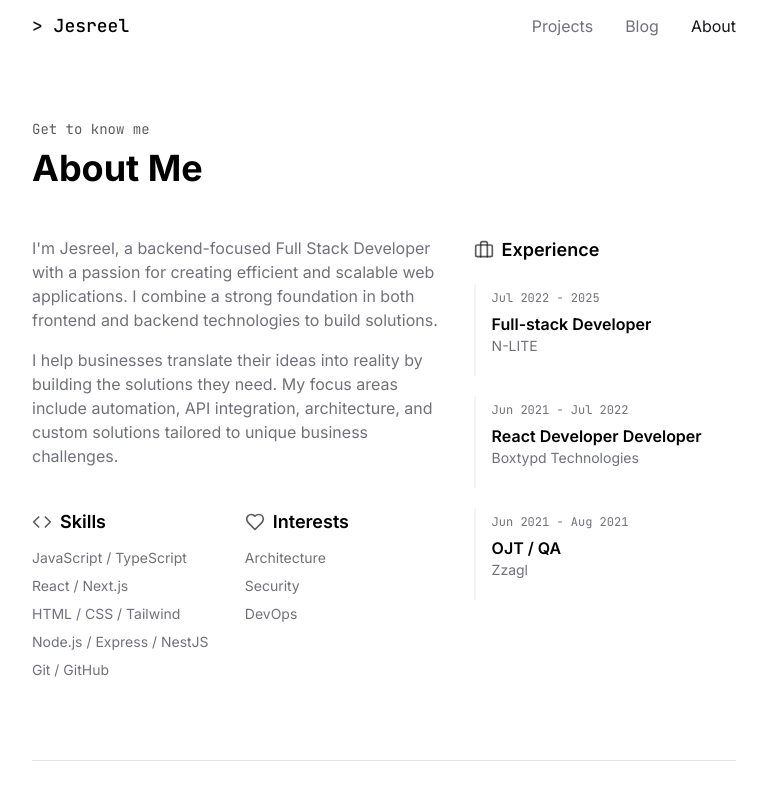
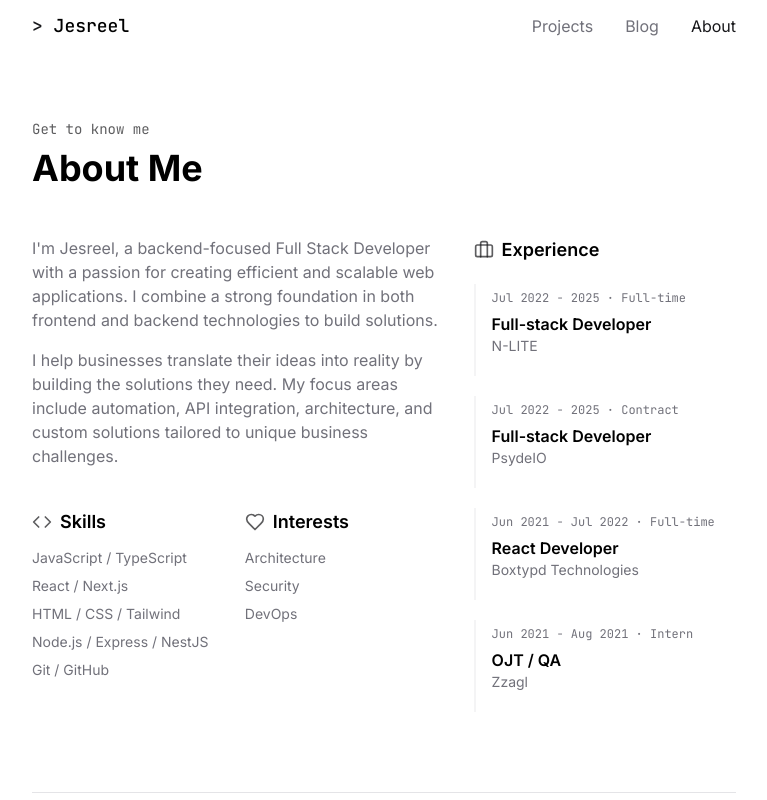
Before and after one commit to jesreel01/my-porfolio, a Next.js app: page /about in a window 1280 px wide. Shown: the top 800 px of the page, without its empty margins (256-1023 px from the left). Built offline with nearby package versions, Linux system fonts and the light colour scheme.

Commit message:
feat: add new experience entry and refine existing job details on about page

```diff
--- a/app/about/page.tsx
+++ b/app/about/page.tsx
@@ -2,7 +2,12 @@
 
 import React from "react";
 import { motion } from "framer-motion";
-import { CodeIcon, GraduationCapIcon, BriefcaseIcon, HeartIcon } from "lucide-react";
+import {
+  CodeIcon,
+  GraduationCapIcon,
+  BriefcaseIcon,
+  HeartIcon,
+} from "lucide-react";
 import Navigation from "@/components/Navigation";
 import { ArrowUpIcon } from "lucide-react";
 import Contact from "@/components/Contact";
@@ -17,7 +22,9 @@ const About = () => {
           transition={{ duration: 0.5 }}
           className="mb-12"
         >
-          <span className="text-primary/70 font-mono text-sm">Get to know me</span>
+          <span className="text-primary/70 font-mono text-sm">
+            Get to know me
+          </span>
           <h2 className="text-3xl md:text-4xl font-bold mt-2">About Me</h2>
         </motion.div>
 
@@ -29,17 +36,18 @@ const About = () => {
             className="md:col-span-3"
           >
             <p className="text-muted-foreground mb-4">
-              I'm Jesreel, a backend-focused Full Stack Developer with a passion for creating efficient
-              and scalable web applications. I combine a strong foundation in both frontend and backend
-              technologies to build solutions.
+              I'm Jesreel, a backend-focused Full Stack Developer with a passion
+              for creating efficient and scalable web applications. I combine a
+              strong foundation in both frontend and backend technologies to
+              build solutions.
             </p>
 
             <p className="text-muted-foreground mb-10">
-              I help businesses translate their ideas into reality by building the solutions they need.
-              My focus areas include automation, API integration, architecture, and custom solutions
-              tailored to unique business challenges.
+              I help businesses translate their ideas into reality by building
+              the solutions they need. My focus areas include automation, API
+              integration, architecture, and custom solutions tailored to unique
+              business challenges.
             </p>
-
 
             <div className="grid grid-cols-2 gap-4">
               <div className="flex flex-col">
@@ -83,21 +91,41 @@ const About = () => {
 
             <div className="space-y-5">
               <div className="border-l-2 border-muted pl-4 pb-5">
-                <span className="text-xs font-mono text-muted-foreground">Jul 2022 - 2025</span>
-                <h4 className="text-base font-semibold mt-1">Full-stack Developer</h4>
+                <span className="text-xs font-mono text-muted-foreground">
+                  Jul 2022 - 2025 · Full-time
+                </span>
+                <h4 className="text-base font-semibold mt-1">
+                  Full-stack Developer
+                </h4>
                 <p className="text-sm text-muted-foreground">N-LITE</p>
               </div>
 
               <div className="border-l-2 border-muted pl-4 pb-5">
                 <span className="text-xs font-mono text-muted-foreground">
-                  Jun 2021 - Jul 2022{" "}
+                  Jul 2022 - 2025 · Contract
                 </span>
-                <h4 className="text-base font-semibold mt-1">React Developer Developer</h4>
-                <p className="text-sm text-muted-foreground">Boxtypd Technologies</p>
+                <h4 className="text-base font-semibold mt-1">
+                  Full-stack Developer
+                </h4>
+                <p className="text-sm text-muted-foreground">PsydeIO</p>
               </div>
 
               <div className="border-l-2 border-muted pl-4 pb-5">
-                <span className="text-xs font-mono text-muted-foreground">Jun 2021 - Aug 2021</span>
+                <span className="text-xs font-mono text-muted-foreground">
+                  Jun 2021 - Jul 2022 · Full-time
+                </span>
+                <h4 className="text-base font-semibold mt-1">
+                  React Developer
+                </h4>
+                <p className="text-sm text-muted-foreground">
+                  Boxtypd Technologies
+                </p>
+              </div>
+
+              <div className="border-l-2 border-muted pl-4 pb-5">
+                <span className="text-xs font-mono text-muted-foreground">
+                  Jun 2021 - Aug 2021 · Intern
+                </span>
                 <h4 className="text-base font-semibold mt-1">OJT / QA</h4>
                 <p className="text-sm text-muted-foreground">Zzagl</p>
               </div>
```
